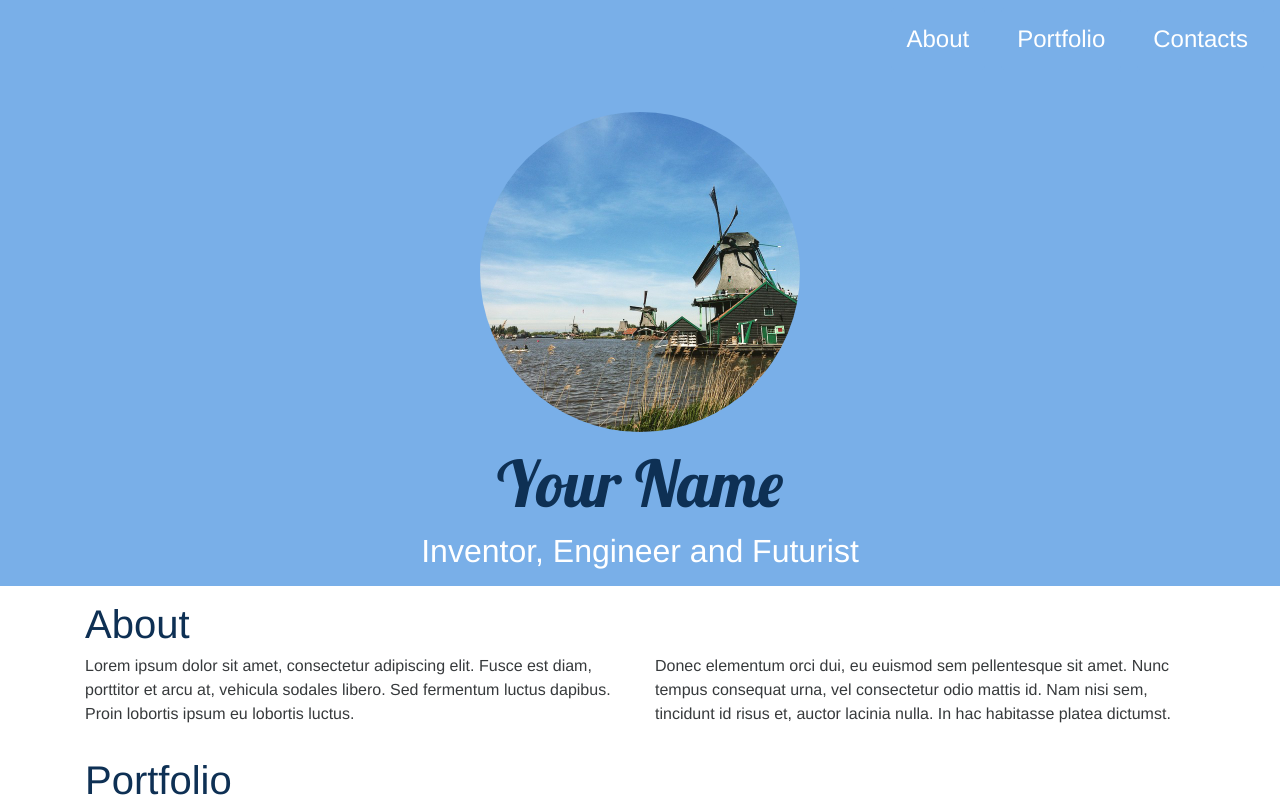
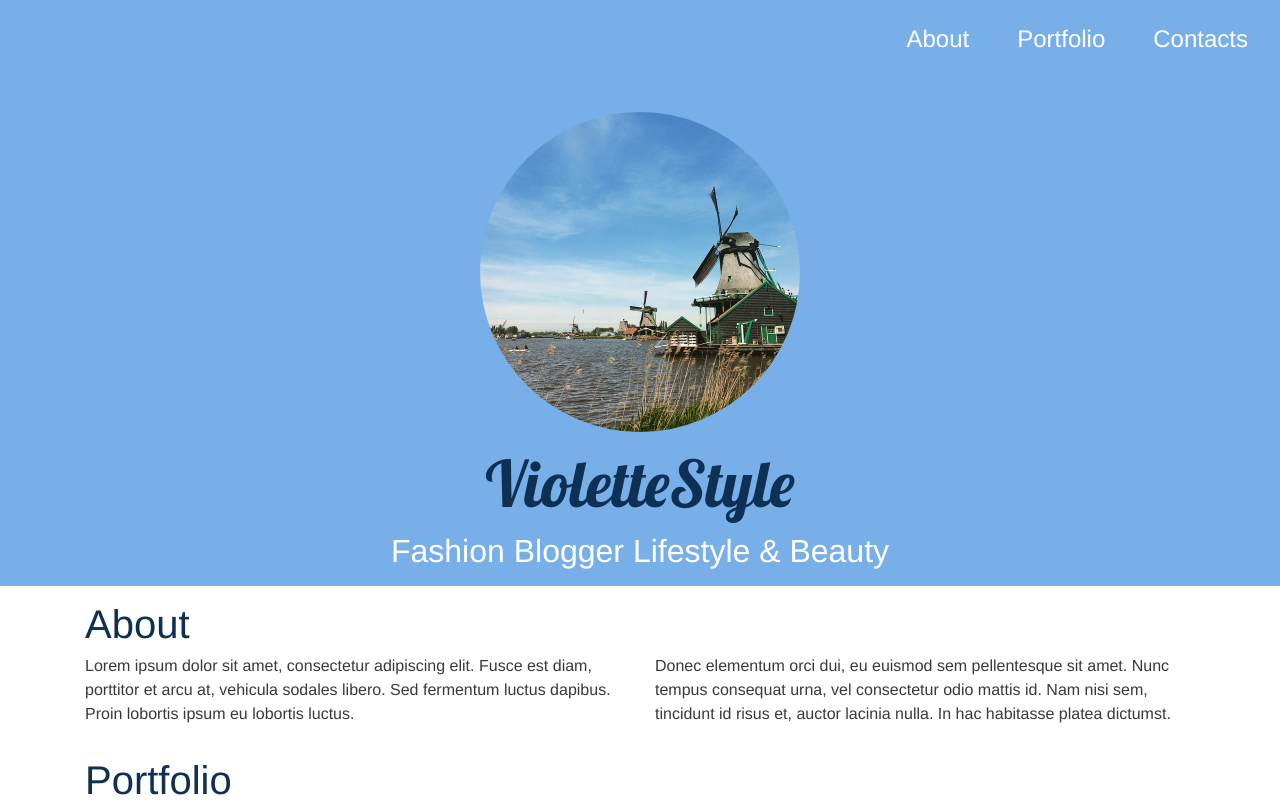
Before and after one commit to VioletteStyle/instademo, a Jekyll site: the page built from index.html, in a window 1280 px wide and 1400 px high. Shown: the top 808 px of the window. Built offline with Jekyll 4.4.1, drawn with Linux system fonts in a browser that asks for light colours; nearby versions of some CDN libraries; some of the changed text lies outside the part shown; grey boxes are pictures that could not be loaded.

Commit message:
Update _config.yml

```diff
--- a/_config.yml
+++ b/_config.yml
@@ -2,8 +2,8 @@
 # in the templates available like {{ site.myvariable }}.
 title: Clean portfolio theme for Jekyll powered by Bootstrap 4.
 email: your-email@domain.com
-brand: Your Name
-headline: Inventor, Engineer and Futurist
+brand: VioletteStyle
+headline: Fashion Blogger Lifestyle & Beauty
 description: > # this means to ignore newlines until "baseurl:"
   New Site
 baseurl: /instademo # the subpath of your site, e.g. /blog
@@ -17,8 +17,8 @@ markdown: kramdown
 snapwidget: 247552
 
 # Contacts
-email: your.name@gmail.com
-phone: +1-800-555-2016
+email: violette.style@gmail.com
+phone: +1-682-928-2020
 
 # Tracking
 googleAnalitycsID: UA-83933844-1
```
